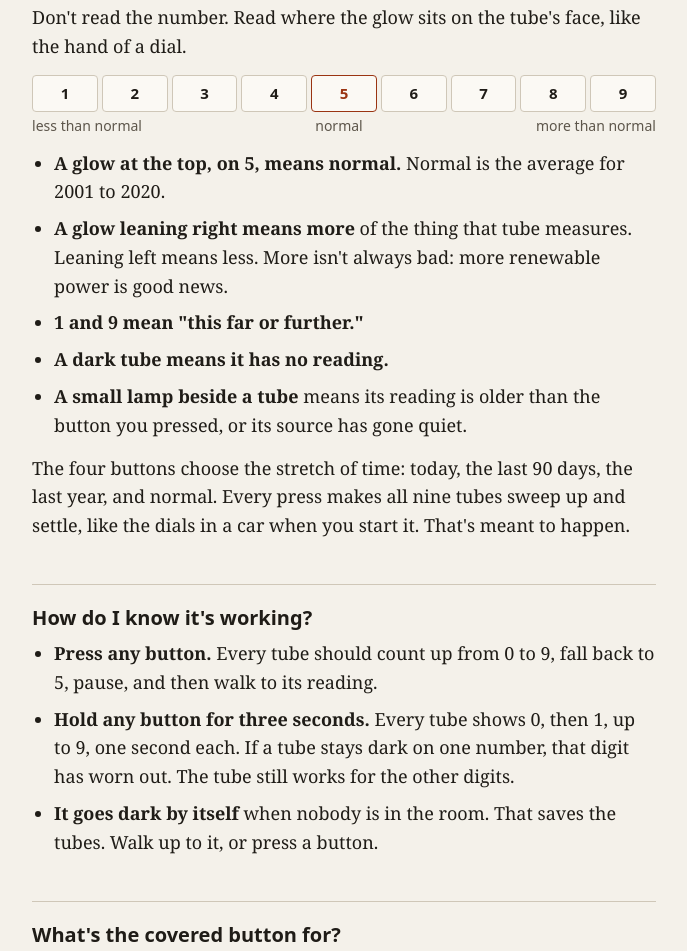
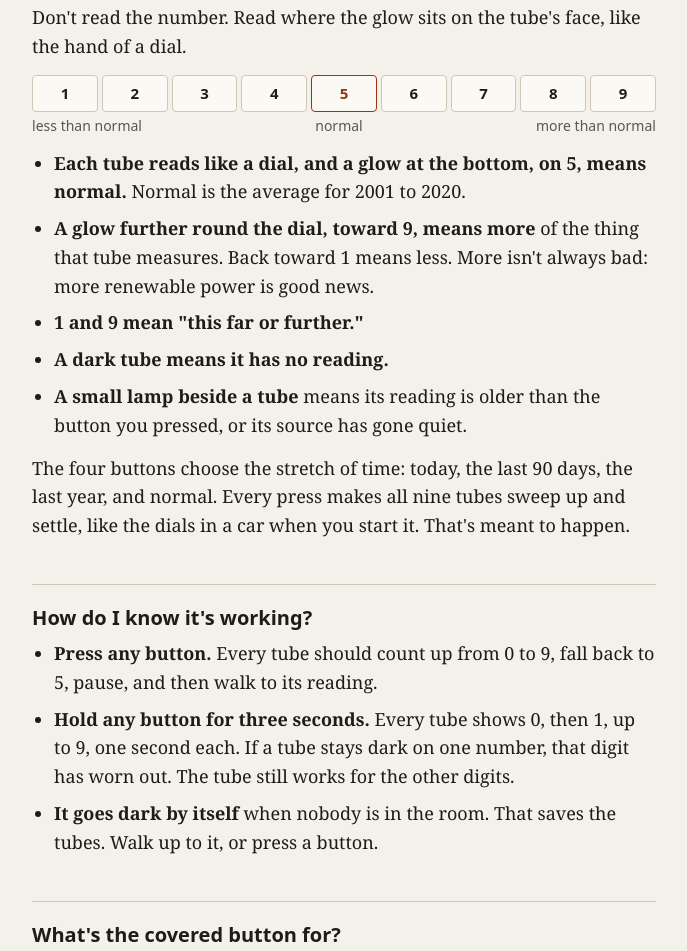
Before and after one commit to wocketfone/earth-dashboard, a plain HTML site: page site/start/index.html in a window 1280 px wide. Shown: the part 756-1707 px from the top of the page, without its empty margins (296-983 px from the left). Drawn offline with Linux system fonts and the light colour scheme.

Commit message:
Docs: the tubes read like a dial, with 0 at the top
A real Z550M showed the digits are upside down with 5 at the top.
Normal is now straight down, a higher digit means more, and the notes
no longer say right means more. No change to the data or the frame file.

Co-Authored-By: Claude Fable 5.2 <noreply@anthropic.com>
Claude-Session: https://claude.ai/code/session_01HtjTUxw85dXdHm4ScRmKsm

```diff
--- a/site/start/index.html
+++ b/site/start/index.html
@@ -52,8 +52,8 @@ footer{margin-top:48px;padding-top:20px;border-top:1px solid var(--line);color:v
 <div class="dial" aria-hidden="true"><span>1</span><span>2</span><span>3</span><span>4</span><span class="mid">5</span><span>6</span><span>7</span><span>8</span><span>9</span></div>
 <div class="scale"><span>less than normal</span><span>normal</span><span>more than normal</span></div>
 <ul>
-<li><strong>A glow at the top, on 5, means normal.</strong> Normal is the average for 2001 to 2020.</li>
-<li><strong>A glow leaning right means more</strong> of the thing that tube measures. Leaning left means less. More isn't always bad: more renewable power is good news.</li>
+<li><strong>Each tube reads like a dial, and a glow at the bottom, on 5, means normal.</strong> Normal is the average for 2001 to 2020.</li>
+<li><strong>A glow further round the dial, toward 9, means more</strong> of the thing that tube measures. Back toward 1 means less. More isn't always bad: more renewable power is good news.</li>
 <li><strong>1 and 9 mean "this far or further."</strong></li>
 <li><strong>A dark tube means it has no reading.</strong></li>
 <li><strong>A small lamp beside a tube</strong> means its reading is older than the button you pressed, or its source has gone quiet.</li>
```
Also changed, not shown: 4 other files.
